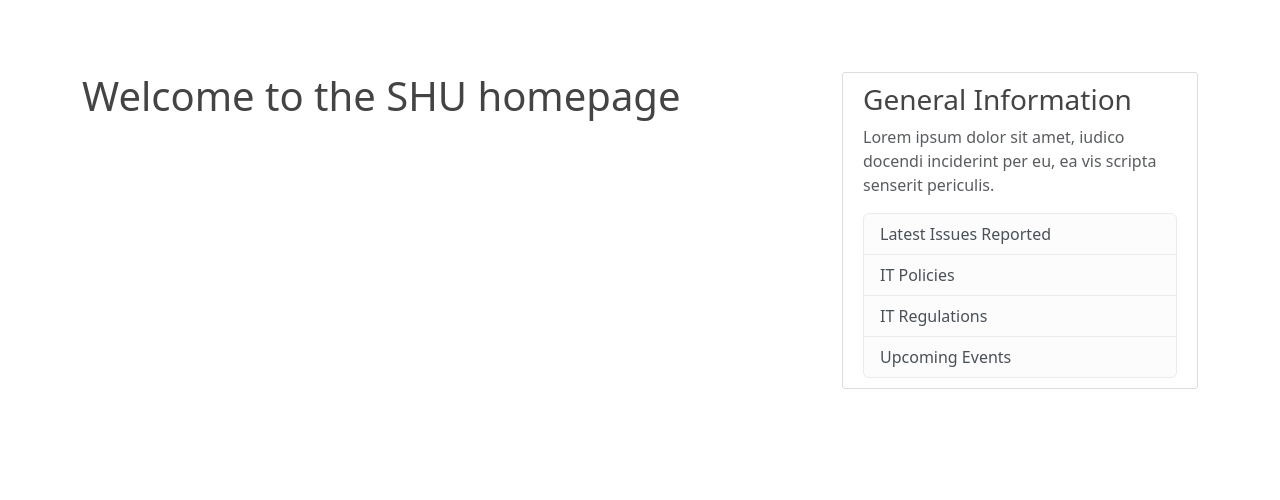
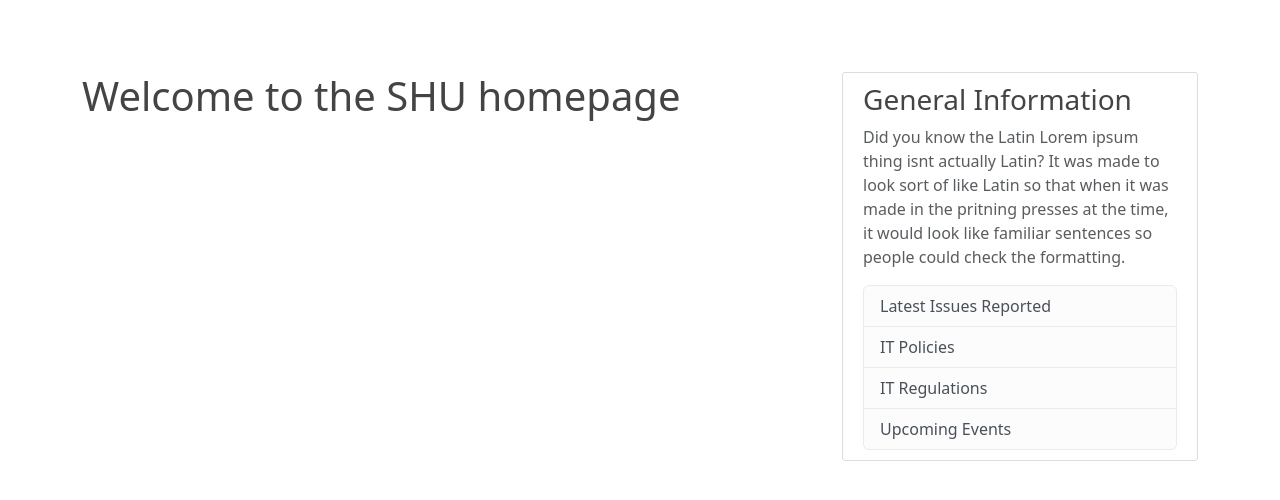
Before and after one commit to Numaan-H/Django-app, a Django app: page / in a window 1280 px wide. Shown: the part 56-556 px from the top of the page. Run offline with Django 5.2, Linux system fonts and the light colour scheme.

Commit message:
lorem ipsum plus stylesheet

```diff
--- a/itapps/settings.py
+++ b/itapps/settings.py
@@ -129,9 +129,9 @@ USE_TZ = True
 # Static files (CSS, JavaScript, Images)
 # https://docs.djangoproject.com/en/5.2/howto/static-files/
 
-# STATIC_URL = 'static/'
-# MEDIA_ROOT = BASE_DIR / 'media'
-# MEDIA_URL = '/media/'
+STATIC_URL = 'static/'
+MEDIA_ROOT = BASE_DIR / 'media'
+MEDIA_URL = '/media/'
 
 AZURE_SA_NAME = os.environ['AZURE_SA_NAME']
 AZURE_SA_KEY = os.environ['AZURE_SA_KEY']
--- a/itreporting/templates/itreporting/base.html
+++ b/itreporting/templates/itreporting/base.html
@@ -89,7 +89,9 @@
           <div class="content-section">
             <h3>General Information</h3>
             <p class="text-muted">
-              Lorem ipsum dolor sit amet, iudico docendi inciderint per eu, ea vis scripta senserit periculis.
+              Did you know the Latin Lorem ipsum thing isnt actually Latin? It was made to look sort of like
+              Latin so that when it was made in the pritning presses at the time, it would look like familiar
+              sentences so people could check the formatting.
             </p>
             <ul class="list-group">
               <li class="list-group-item list-group-item-light">Latest Issues Reported</li>
```
Also changed, not shown: 1 other file.
